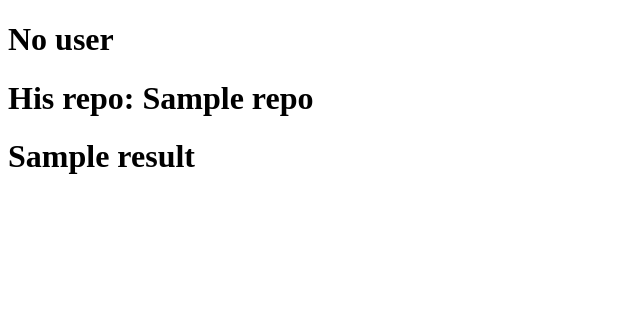
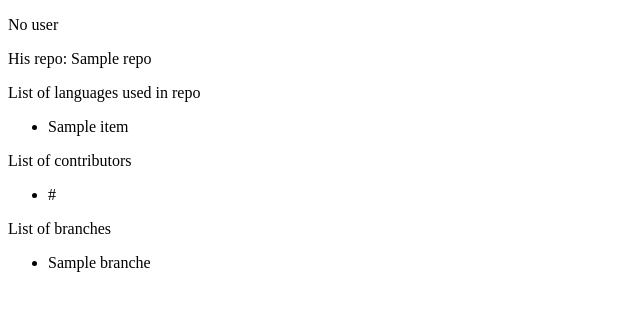
Before and after one commit to gorysko/gitlab_api_module, a Flask app: template templates/stats.html in a window 1280 px wide. Shown: the top 311 px of the page, without its empty margins (0-640 px from the left). Run offline with Flask 2, Linux system fonts and the light colour scheme; the template is opened without the code that fills it: most values are stand-ins (such as "Sample title", 1, 10 or a date in 2020).

Commit message:
a bt fixed ui

```diff
--- a/server.py
+++ b/server.py
@@ -18,10 +18,11 @@ def hello_world(name=None):
 def get():
     user = request.args.get('user', '')
     repo = request.args.get('repo_name', '')
-    info = request.args.get('info', '')
     api = _init_api(user)
     return render_template('stats.html', user=user, repo=repo,
-                           result=api.get_repo_info(repo, info))
+                           languages=api.get_repo_info(repo, 'languages'),
+                           branches=api.get_repo_info(repo, 'branches'),
+                           contributors=api.get_repo_info(repo, 'contributors'))
 
 
 def _init_api(user_name, git=True):
--- a/templates/first.html
+++ b/templates/first.html
@@ -18,13 +18,14 @@
     <input type="text" name="user"  value="{{ user }}">
     <p> Please enter your repo name</p>
     <input type="text" name="repo_name"  value="{{ repo_name }}">
-    <p>
+<!--    <p>
       <select name="info" value="{{ info }}">
         <option value="contributors">Contributors</option>
         <option value="languages">Languages</option>
         <option value="branches">Branches</option>
       </select>
     </p>
+-->
     <p><input type="submit" value="Get"/> <input type="reset" value="Clear"/></p>
   </form>
 </div>
--- a/templates/stats.html
+++ b/templates/stats.html
@@ -1,18 +1,43 @@
-<!doctype html>
+<!DOCTYPE html PUBLIC "-//W3C//DTD HTML 4.01 Transitional//EN"
+               "http://www.w3.org/TR/html4/loose.dtd">
+<html>
+<head>
+<meta http-equiv="Content-Type" content="text/html; charset=UTF-8">
+<title>Stats</title>
+</head>
+<body>
   <title>Stats</title>
   {% if user %}
-  <h1>Hello {{ user }}!</h1>
+    <p>Hello {{ user }}!</p>
   {% else %}
-  <h1>No user </h1>
+    <p>No user </p>
   {% endif %}
 
   {% if repo %}
-  <h1>His repo: {{ repo }}</h1>
+    <p>His repo: {{ repo }}</p>
   {% else %}
-  <h1>No repo</h1>
+    <p>No repo</p>
   {% endif %}
 
-
-{% if result %}
-  <h1> {{ result }}</h1>
+  {% if languages and branches and contributors %}
+    <p> List of languages used in repo</p>
+    <ul>
+    {% for item in languages %}
+      <li>{{ item }}</li>
+    {% endfor %}
+    </ul>
+    <p>List of contributors</p>
+    <ul>
+    {% for contributor in contributors %}
+      <li>{{ contributor['url'] }}</li>
+    {% endfor %}
+    </ul>
+    <p>List of branches</p>
+    <ul>
+    {% for branche in branches  %}
+      <li>{{ branche['name'] }}</li>
+    {% endfor %}
+    </ul>
   {% endif %}
+</body>
+</html>
```
Lines whose indentation alone changed are shown as unchanged.
